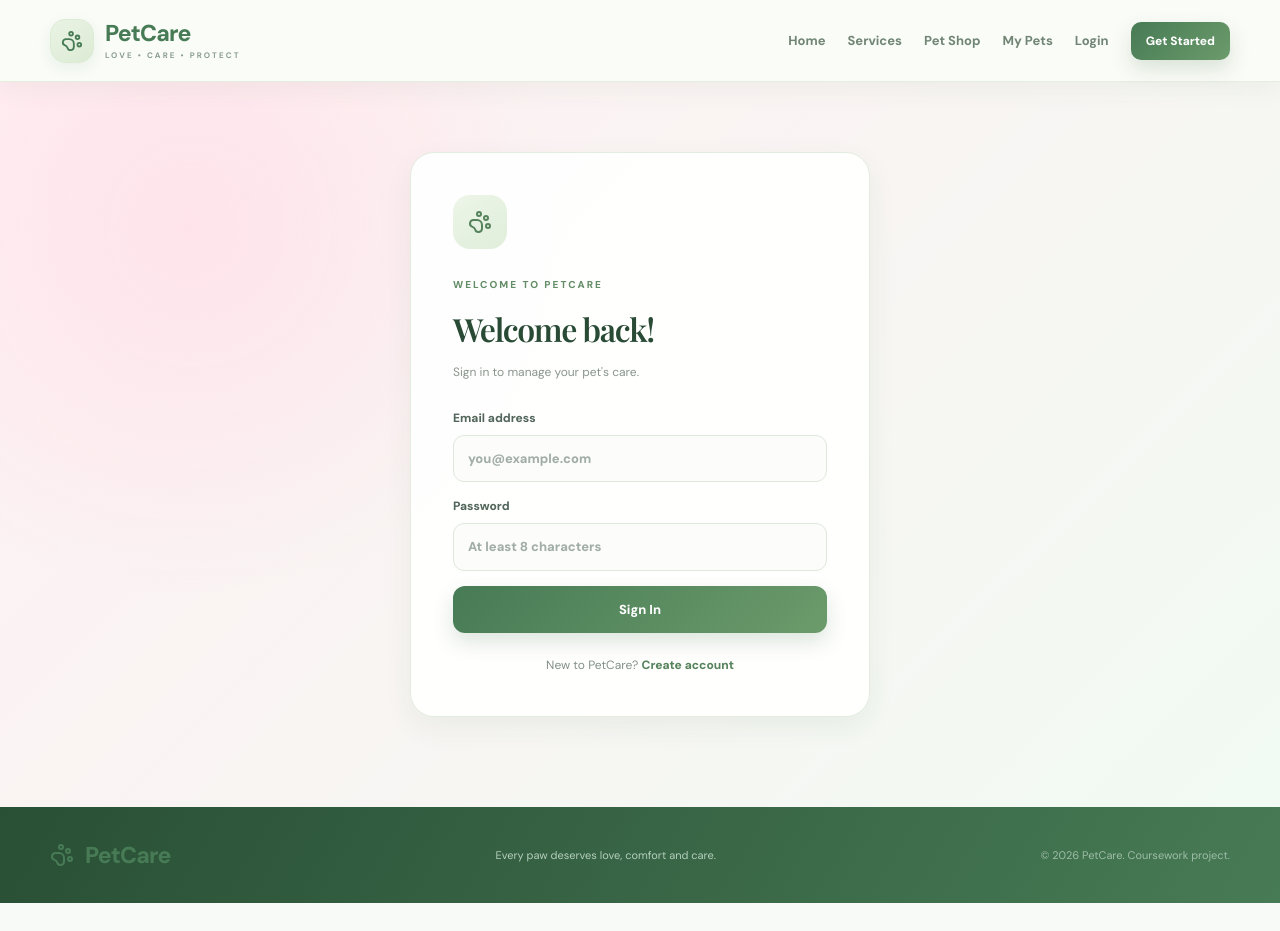
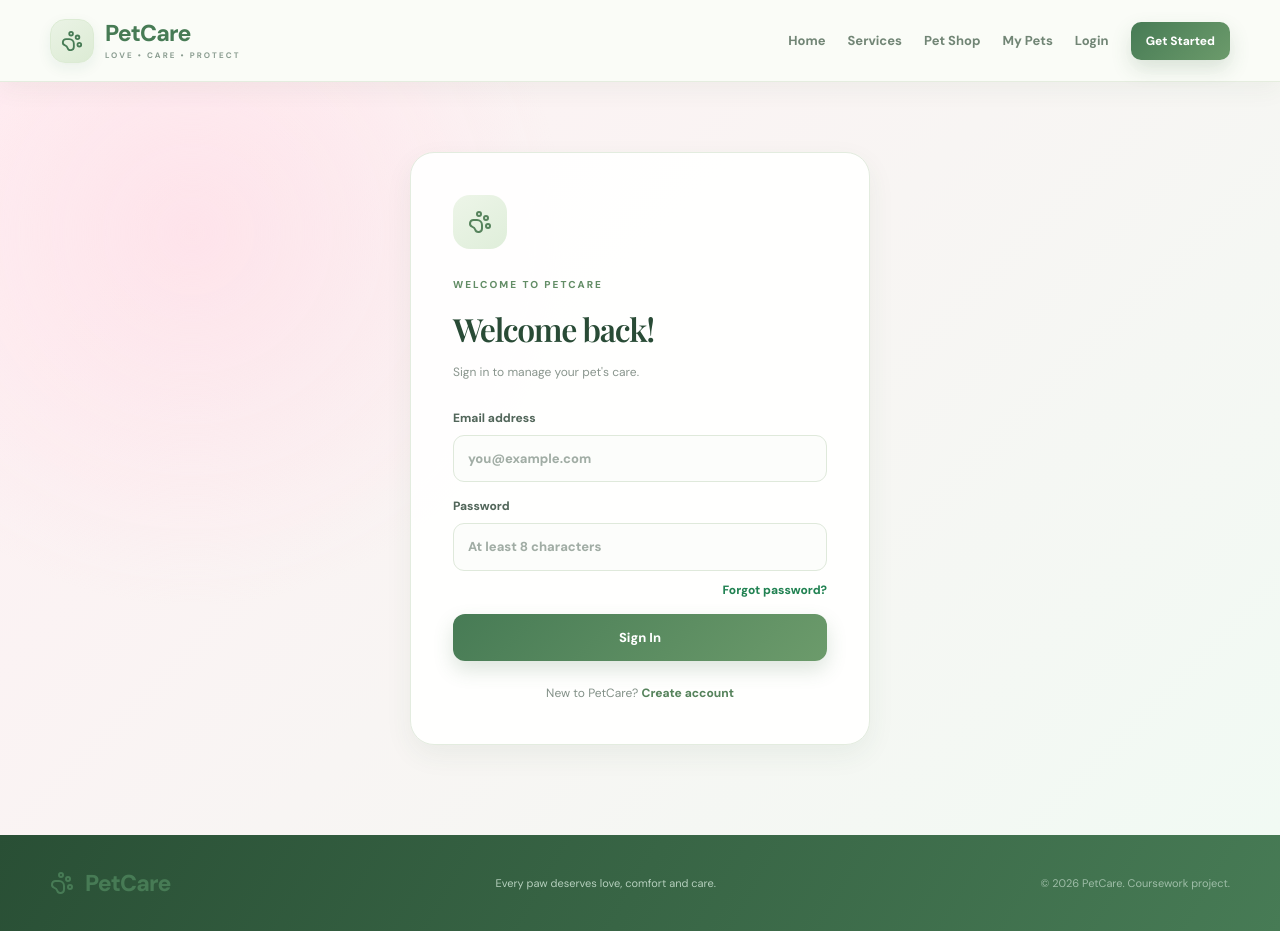
Before and after one commit to nilsha-munasinghe/PetCare_Full_Stack_Project, a React (Vite) app in the folder frontend/: page /login in a window 1280 px wide. Before the commit the page ends 903 px from the top, so only its background shows below. Built offline with nearby package versions, Linux system fonts and the light colour scheme; no server answers.

Commit message:
Add forgot password link to sign in

```diff
--- a/frontend/src/pages/Auth.tsx
+++ b/frontend/src/pages/Auth.tsx
@@ -21,6 +21,6 @@ export default function Auth({ mode }: { mode: "login" | "register" }) {
     } finally { setBusy(false); }
   }
   return <section className="auth-section"><div className="auth-card"><div className="auth-logo"><PawPrint/></div><span className="eyebrow">WELCOME TO PETCARE</span><h1>{mode==="login"?"Welcome back!":"Create your account"}</h1><p className="muted">{mode==="login"?"Sign in to manage your pet's care.":"Join our caring community today."}</p>
-    <form onSubmit={submit} className="form-stack">{mode==="register"&&<label>Full name<input required minLength={2} value={name} onChange={e=>setName(e.target.value)} placeholder="Your name"/></label>}<label>Email address<input required type="email" value={email} onChange={e=>setEmail(e.target.value)} placeholder="you@example.com"/></label><label>Password<input required minLength={8} type="password" value={password} onChange={e=>setPassword(e.target.value)} placeholder="At least 8 characters"/></label>{error&&<p className="error-text">{error}</p>}<button className="btn-primary full" disabled={busy}>{busy?"Please wait...":mode==="login"?"Sign In":"Create Account"}</button></form>
+    <form onSubmit={submit} className="form-stack">{mode==="register"&&<label>Full name<input required minLength={2} value={name} onChange={e=>setName(e.target.value)} placeholder="Your name"/></label>}<label>Email address<input required type="email" value={email} onChange={e=>setEmail(e.target.value)} placeholder="you@example.com"/></label><label>Password<input required minLength={8} type="password" value={password} onChange={e=>setPassword(e.target.value)} placeholder="At least 8 characters"/></label>{mode==="login"&&<p style={{textAlign:"right",margin:"-5px 0 0",fontSize:12}}><Link to="/forgot-password" style={{color:"#218252",fontWeight:800}}>Forgot password?</Link></p>}{error&&<p className="error-text">{error}</p>}<button className="btn-primary full" disabled={busy}>{busy?"Please wait...":mode==="login"?"Sign In":"Create Account"}</button></form>
     <p className="auth-switch">{mode==="login"?"New to PetCare?":"Already have an account?"} <Link to={mode==="login"?"/register":"/login"}>{mode==="login"?"Create account":"Sign in"}</Link></p></div></section>;
 }
```
